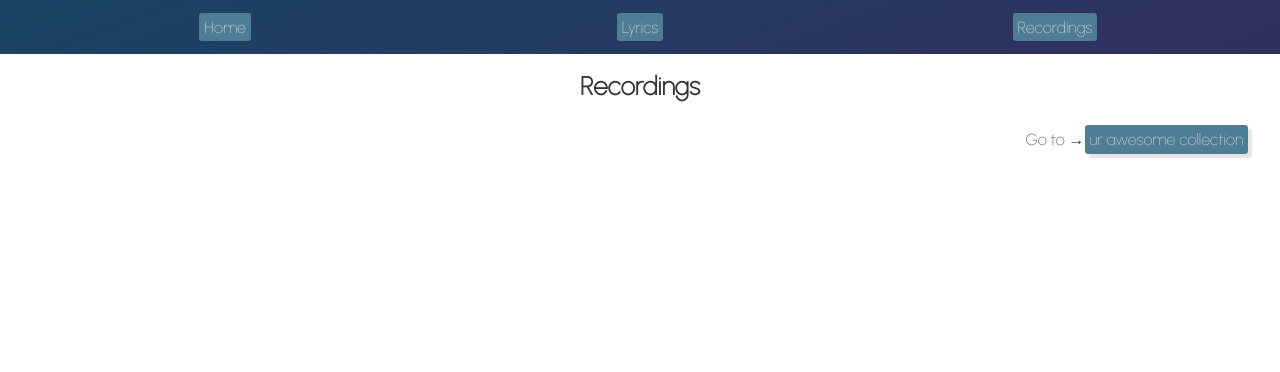
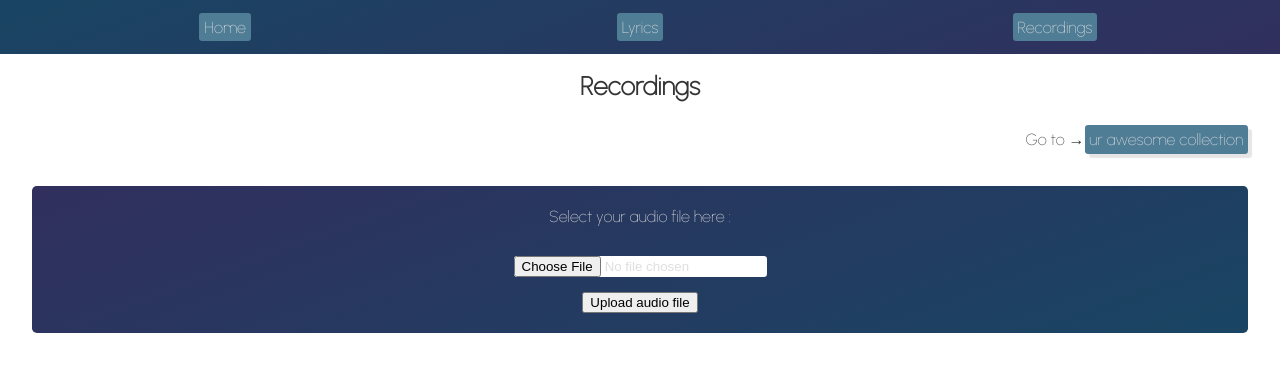
Before and after one commit to K-Juno/Track-Companion, a Next.js app: page /recordings in a window 1280 px wide. Shown: the top 372 px of the page. Built offline with nearby package versions, Linux system fonts and the light colour scheme.

Commit message:
implement cloudinary upload widget

```diff
--- /dev/null
+++ b/components/Cloudinary.js
@@ -0,0 +1,90 @@
+import styled from 'styled-components';
+import { useState } from 'react';
+
+export default function CloudinaryUpload() {
+  const [audio, setAudio] = useState(null);
+  const [audioValue, setAudioValue] = useState('');
+  const [audioFiles, setAudioFiles] = useState([]);
+
+  return (
+    <>
+      <UploadForm
+        onSubmit={async (event) => {
+          event.preventDefault();
+          const formData = new FormData(event.target);
+          formData.append('file', audio);
+          formData.append(
+            'upload_preset',
+            process.env.NEXT_PUBLIC_UPLOAD_PRESET
+          );
+          const response = await fetch(
+            `https://api.cloudinary.com/v1_1/${process.env.NEXT_PUBLIC_CLOUDNAME}/upload`,
+            {
+              method: 'POST',
+              body: formData,
+            }
+          );
+          const json = await response.json();
+          console.log(json);
+          setAudioFiles([
+            ...audioFiles,
+            {
+              id: json.asset._id,
+              src: json.secure_url,
+              height: json.height,
+              width: json.width,
+            },
+          ]);
+        }}
+      >
+        <label htmlFor="file">Select your audio file here : </label>
+        <UploadField
+          multiple={false}
+          accept="audio/wav, audio/mp3"
+          id="file"
+          type="file"
+          value={audioValue}
+          onChange={(event) => {
+            setAudioValue(event.target.value);
+            setAudio(event.target.files[0]);
+          }}
+        />
+        {/* {audio && <ImagePreview file={audio} />} */}
+        <button type="submit">Upload audio file</button>
+      </UploadForm>
+
+      <ul>
+        {audioFiles.map((audio) => {
+          return (
+            <li key={audio.id}>
+              {/* <Image
+                src={audio.src}
+                height={audio.height}
+                width={audio.width}
+                alt=""
+              /> */}
+            </li>
+          );
+        })}
+      </ul>
+    </>
+  );
+}
+
+const UploadForm = styled.form`
+  display: flex;
+  flex-direction: column;
+  align-items: center;
+  gap: 0.9rem;
+  border-radius: 0.3rem;
+  padding: 1.3rem;
+  margin: 2rem;
+  background-image: linear-gradient(-20deg, #194563 0%, #312f5d 100%);
+  color: #dfdfdf;
+`;
+
+const UploadField = styled.input`
+  background: white;
+  margin-top: 1rem;
+  border-radius: 0.2rem;
+`;
--- a/components/Form.js
+++ b/components/Form.js
@@ -26,7 +26,7 @@ export default function Form({ onAddLyrics, id }) {
     onAddLyrics(newLyrics);
 
     if (title.length < 1) {
-      toast('Your Title is empty!', {
+      toast('u can find a longer title', {
         hideProgressBar: true,
         autoClose: 2000,
         type: 'info',
@@ -35,8 +35,8 @@ export default function Form({ onAddLyrics, id }) {
       return false;
     }
 
-    if (lyrics.length < 1) {
-      toast('Your Songtext is empty!', {
+    if (lyrics.length < 3) {
+      toast('u can find more words than that', {
         hideProgressBar: true,
         autoClose: 2000,
         type: 'info',
--- a/pages/recordings/index.js
+++ b/pages/recordings/index.js
@@ -1,4 +1,5 @@
 import Link from 'next/link';
+import CloudinaryUpload from '../../components/Cloudinary';
 import {
   PageTitle,
   CollectionLink,
@@ -11,10 +12,11 @@ export default function Recordings({}) {
       <PageTitle>Recordings</PageTitle>
       <CollectionLinkContainer>
         <span>Go to →</span>
-        <Link href="/cloudinary/collection">
+        <Link href="/recordings/collection">
           <CollectionLink>ur awesome collection</CollectionLink>
         </Link>
       </CollectionLinkContainer>
+      <CloudinaryUpload />
     </>
   );
 }
```
Also changed, not shown: pages/recordings/collection.js (added, +36 -0 lines).
